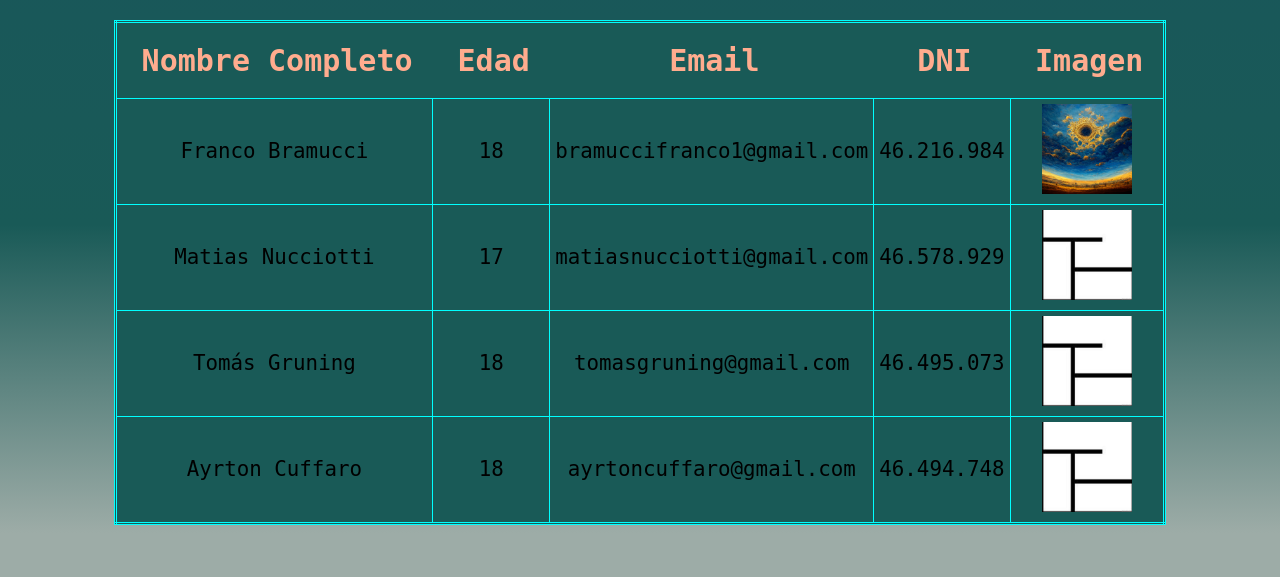
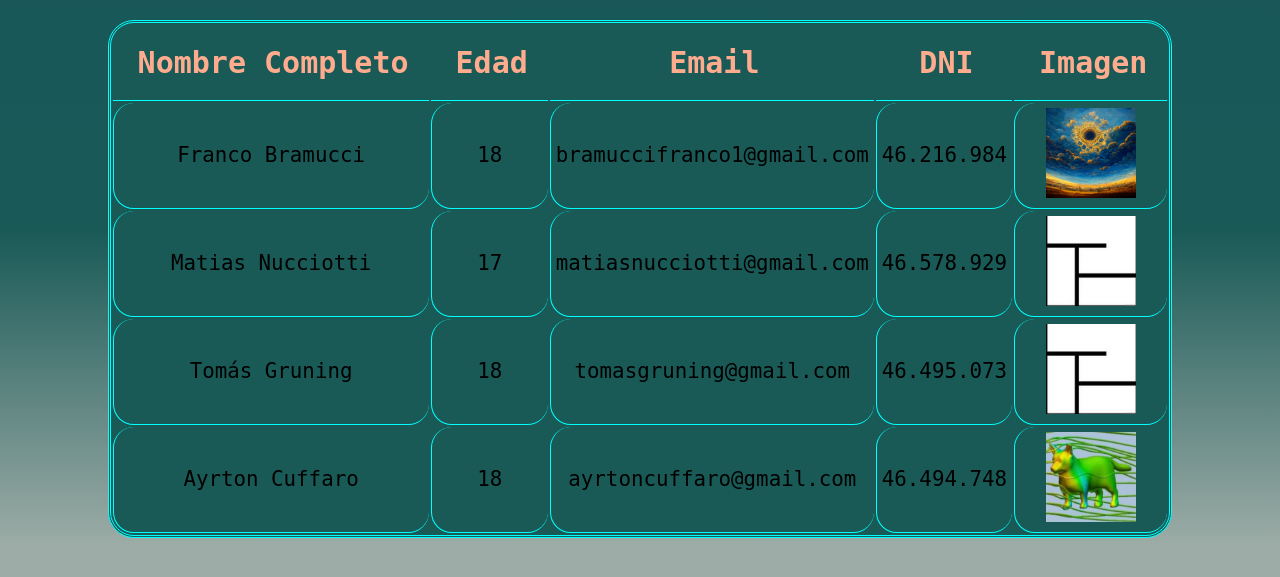
Before and after one commit to francobramucci/Pagina-Web, a PHP site: page /prueba.html in a window 1280 px wide. Shown: the part 84-661 px from the top of the page. Run offline with PHP 8.4, Linux system fonts and the light colour scheme.

Commit message:
Add files via upload

```diff
--- a/html/cosas.css
+++ b/html/cosas.css
@@ -45,7 +45,8 @@
     margin-top: 20px;
     text-align: center;
     border: 3px double aqua;
-    border-collapse: collapse;
+    /*border-collapse: collapse;*/
+    border-radius: 2em;
 }
 
 .tabla th{
@@ -65,6 +66,7 @@
     border-left: 1px solid aqua;
 	text-align: center;
 	font-size: 1.6em;
+    border-radius: 1em;
 }
 
 .imagen{
@@ -72,4 +74,7 @@
     height: 90px;
 }
 
-.imagen:hover {filter: grayscale(80%);}
+.imagen:hover {
+    filter: grayscale(80%);
+    transition:all .5s ease-in-out;
+}
--- a/html/prueba.html
+++ b/html/prueba.html
@@ -41,7 +41,7 @@
                     <td>18</td>
                     <td>ayrtoncuffaro@gmail.com</td>
                     <td>46.494.748</td>
-                    <td><img class = "imagen"  src="images/polinegativo.jpg"></td>
+                    <td><img class = "imagen"  src="images/aerocorgi.png"></td>
                 </tr>
             </tbody>
 
```
Also changed, not shown: html/images/aerocorgi.png (added).
